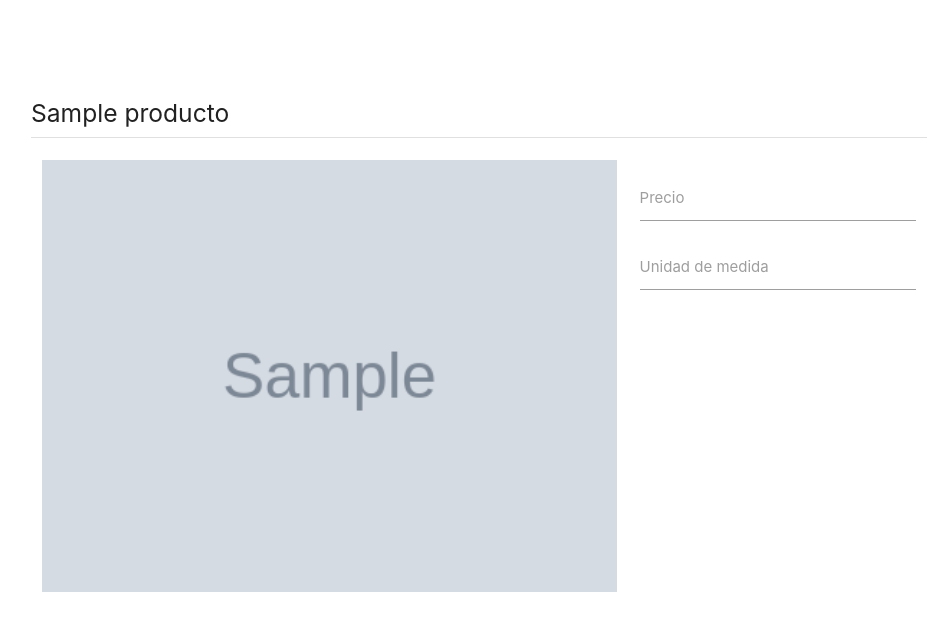
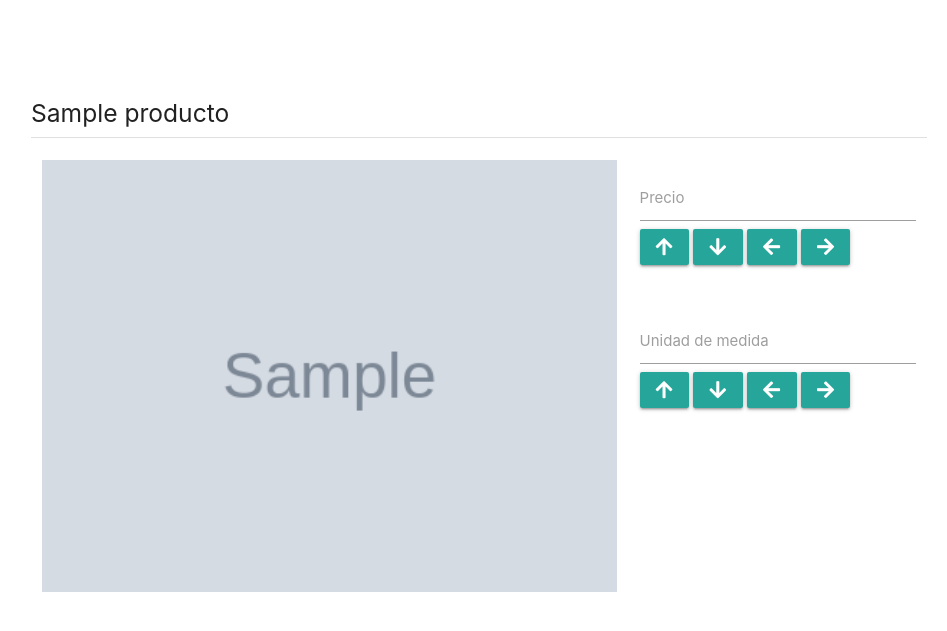
Before and after one commit to DEDC/priceditortobe, a Django app: template templates/cliente/mostrarProductos.html in a window 1280 px wide. Shown: the top 631 px of the page, without its empty margins (161-1108 px from the left). Run offline with Django 3.2, Linux system fonts and the light colour scheme; the template is opened without the code that fills it: values that come from a table or form of the project are taken from there, others are empty; tables that the repository leaves empty hold one stand-in row (values such as "Sample post"); grey boxes marked "Sample" are stand-in pictures; parts of the project's set-up code (start-up, migrations or seed data) failed here and were passed over.

Commit message:
se añade texto desde el input y puede moverse con botones
Se dibujan los textos dinámicamente y se mueven a través de los botones arriba, abajo, derecha e izquierda.

```diff
--- a/static/js/main.js
+++ b/static/js/main.js
@@ -101,10 +101,12 @@ function initCanvas(){
         }
         var price_input = document.querySelectorAll(".precio");
         var medida_input = document.querySelectorAll(".medida");
+        var btn_precio = document.querySelectorAll(".btn-precio");
+        var btn_medida = document.querySelectorAll(".btn-medida");
         if(price_input){
             price_input.forEach(element => {
                 element.addEventListener('input', function(){
-                    drawPrice(this);
+                    drawPrice(this.getAttribute('data-id'));
                 });
             });
         }
@@ -115,20 +117,66 @@ function initCanvas(){
                 });
             });
         }
+        if(btn_precio && btn_medida){
+            btn_precio.forEach(element => {
+                element.addEventListener('click', function(){
+                    drawMove(this);
+                });
+            });
+            btn_medida.forEach(element => {
+                element.addEventListener('click', function(){
+                    drawMove(this);
+                });
+            });
+        }
     }
 }
 
-function drawPrice(e){
-    var canvas = document.querySelector("canvas[data-id='"+e.getAttribute('data-id')+"']");
+function drawPrice(data_id){
+    var canvas = document.querySelector("canvas[data-id='"+data_id+"']");
+    var input_price = document.querySelector(".precio[data-id='"+data_id+"']");
+    var input_medida = document.querySelector(".medida[data-id='"+data_id+"']");
+    var img = canvas.previousElementSibling;
     var context = canvas.getContext("2d");
-    console.log(context);
-    // context.fillText();
+    context.drawImage(img, 0, 0, canvas.width, canvas.height);
     context.font = "40pt Calibri";
-    context.fillText(e.value, 400, 200);
+    context.fillText(input_price.value, input_price.getAttribute('data-x'), input_price.getAttribute('data-y'));
 }
 
 function drawMedida(e){
+    var canvas = document.querySelector("canvas[data-id='"+e.getAttribute('data-id')+"']");
+    var img = canvas.previousElementSibling;
+    var context = canvas.getContext("2d");
+    context.drawImage(img, 0, 0, canvas.width, canvas.height);
+    context.font = "100pt Calibri";
+    context.fillText(e.value, 400, 500);
+}
 
+function drawMove(e){
+    if(e){
+        var coordPrecio = e.parentElement.firstElementChild;
+        var x = parseInt(coordPrecio.getAttribute('data-x'));
+        var y = parseInt(coordPrecio.getAttribute('data-y'));
+        var cont = 10;
+        switch(e.getAttribute('data-role')){
+            case "up":
+                coordPrecio.setAttribute('data-y', y - cont);
+                drawPrice(coordPrecio.getAttribute('data-id'));
+                break;
+            case "down":
+                coordPrecio.setAttribute('data-y', y + cont);
+                drawPrice(coordPrecio.getAttribute('data-id'));
+                break;
+            case "left":
+                coordPrecio.setAttribute('data-x', x - cont);
+                drawPrice(coordPrecio.getAttribute('data-id'));
+                break;
+            case "right":
+                coordPrecio.setAttribute('data-x', x + cont);
+                drawPrice(coordPrecio.getAttribute('data-id'));
+                break;
+        }
+    }
 }
 
 function getCSRFTokenValue(){
--- a/templates/cliente/mostrarProductos.html
+++ b/templates/cliente/mostrarProductos.html
@@ -6,7 +6,7 @@
     <meta name="viewport" content="width=device-width, initial-scale=1.0">
     <meta http-equiv="X-UA-Compatible" content="ie=edge">
     <link rel="stylesheet" href="https://cdnjs.cloudflare.com/ajax/libs/materialize/1.0.0/css/materialize.min.css">
-    <link rel="stylesheet" href="https://cdnjs.cloudflare.com/ajax/libs/animate.css/3.7.0/animate.min.css">
+    <link rel="stylesheet" href="https://use.fontawesome.com/releases/v5.7.2/css/all.css" integrity="sha384-fnmOCqbTlWIlj8LyTjo7mOUStjsKC4pOpQbqyi7RrhN7udi9RwhKkMHpvLbHG9Sr" crossorigin="anonymous">
     <title>Document</title>
     <style>
         .container{margin-top: 100px;}
@@ -25,16 +25,25 @@
                 <br>
                 <div class="col l8">
                     <img src="{% get_static_prefix %}images/{{p.imagen.imagen}}" class="img-hide">
-                    <canvas id="{{p.id}}" data-id="{{p.id}}"></canvas>
+                    <canvas data-id="{{p.id}}"></canvas>
                 </div>
                 <div class="col l4">
                     <div class="input-field">
-                        <input type="number" id="precio-{{p.id}}" class="precio" data-id="{{p.id}}">
+                        <input type="number" class="precio" data-id="{{p.id}}" data-x="400", data-y="500">
                         <label for="precio-{{p.id}}">Precio</label>
+                        <button class="btn btn-precio" data-role="up" data-id="{{p.id}}"><i class="fas fa-arrow-up"></i></button>
+                        <button class="btn btn-precio" data-role="down" data-id="{{p.id}}"><i class="fas fa-arrow-down"></i></button>
+                        <button class="btn btn-precio" data-role="left" data-id="{{p.id}}"><i class="fas fa-arrow-left"></i></button>
+                        <button class="btn btn-precio" data-role="right" data-id="{{p.id}}"><i class="fas fa-arrow-right"></i></button>
                     </div>
+                    <br>
                     <div class="input-field">
-                        <input type="text" id="medida-{{p.id}}" class="medida" data-id="{{p.id}}">
+                        <input type="text" class="medida" data-id="{{p.id}}" data-x="400", data-y="500">
                         <label for="medida-{{p.id}}">Unidad de medida</label>
+                        <button class="btn btn-medida" data-role="up"><i class="fas fa-arrow-up"></i></button>
+                        <button class="btn btn-medida" data-role="down"><i class="fas fa-arrow-down"></i></button>
+                        <button class="btn btn-medida" data-role="left"><i class="fas fa-arrow-left"></i></button>
+                        <button class="btn btn-medida" data-role="right"><i class="fas fa-arrow-right"></i></button>
                     </div>
                 </div>
             </div>
```
